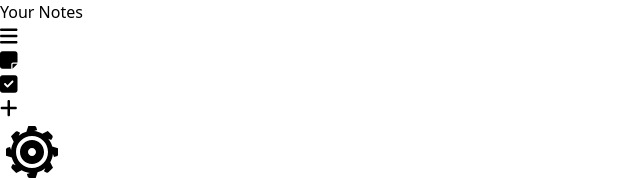
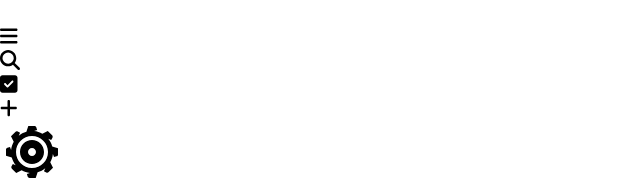
Before and after one commit to md-ward/noty_frontend, a React (Vite) app: page / in a window 1280 px wide. Shown: the top 180 px of the page, without its empty margins (0-640 px from the left). Built offline with nearby package versions, Linux system fonts and the light colour scheme.

Commit message:
added search bar with animation

```diff
--- a/src/global/sideBar.jsx
+++ b/src/global/sideBar.jsx
@@ -1,21 +1,24 @@
 import { FontAwesomeIcon } from '@fortawesome/react-fontawesome';
-import { faStickyNote, faCheckSquare, faBars, faPlus, faExternalLinkAlt, faArrowLeft, faPalette, faFont } from '@fortawesome/free-solid-svg-icons';
-import React, { useLayoutEffect, useState } from 'react';
+import { faCheckSquare, faBars, faPlus, faExternalLinkAlt, faArrowLeft, faFont, faSearch, faClose } from '@fortawesome/free-solid-svg-icons';
+import React, { useLayoutEffect, useRef, useState } from 'react';
 import { useNavigate } from 'react-router-dom';
 import useSidebarStore from './useSidebarStore';
 
 import { gsap } from 'gsap';
 import FontSettings from './widgets/font_settings';
-import ThemeSelector from './widgets/theme_selector';
 import useAuth from '../useAuth';
+import useNotesStore from '../notes_component/stateManagementStores/notesStore';
 const SideBar = ({ setisNewNoteOpen, isNewNoteOpen }) => {
     const { isOpen, toggleSidebar, openSidebar, closeSidebar } = useSidebarStore();
     const [handleSettingChange, sethandleSettingChange] = useState(false);
     const [changeThemAndFont, setchangeThemAndFont] = useState('');
+    const { setShowSearchInput, showSearchInput } = useNotesStore();
 
     const { logout } = useAuth();
 
-    const [appTheme, setappTheme] = useState();
+
+    const searchIconRef = useRef(null);
+
 
     const navigate = useNavigate();
 
@@ -46,6 +49,24 @@ const SideBar = ({ setisNewNoteOpen, isNewNoteOpen }) => {
     };
 
 
+
+    function handleSearchToggle() {
+        setShowSearchInput(!showSearchInput);
+
+        // GSAP animation to rotate search icon
+        const timeline = gsap.timeline();
+        if (showSearchInput) {
+          timeline.to(searchIconRef.current, {
+            rotation: 0,
+            duration: 0.2,
+          });
+        } else {
+          timeline.to(searchIconRef.current, {
+            rotation: 180,
+            duration: 0.2,
+          });
+        }
+      }
 
     function handleSettingsToggle() {
         const timeline = gsap.timeline();
@@ -94,14 +115,7 @@ const SideBar = ({ setisNewNoteOpen, isNewNoteOpen }) => {
     // ! buttons style
     const iconsStyles = 'relative flex items-center justify-center rounded-full w-10 h-10 bg-white bg-opacity-50 text-indigo-900 shadow-md hover:bg-opacity-75  duration-200 ease-in-out cursor-pointer';
 
-    // ? app theme ......
-    function onSelectTheme(theme) {
 
-        setappTheme(theme['primaryColor'])
-        document.body.style.backgroundColor = appTheme;
-
-
-    }
 
     return (
         <div
@@ -131,9 +145,15 @@ const SideBar = ({ setisNewNoteOpen, isNewNoteOpen }) => {
                 id="menue_items"
             >
                 {/* Sticky Note icon */}
-                <div className={iconsStyles}>
+
+                <div className={iconsStyles}
+                    onClick={handleSearchToggle}
+                    ref={searchIconRef}
+
+                >
                     <FontAwesomeIcon
-                        icon={faStickyNote}
+
+                        icon={!showSearchInput?faSearch:faClose}
                         size="lg"
                         className="text-indigo-900"
                     />
--- a/src/notes_component/stateManagementStores/notesStore.js
+++ b/src/notes_component/stateManagementStores/notesStore.js
@@ -8,29 +8,52 @@ import {
 
 const useNotesStore = create((set) => ({
 
+    // ! adding a new note ............
     noteColor: '#34D399',
-    setNoteColor: (state) => { set({ noteColor: state }) },
+    setNoteColor: (state) => set({ noteColor: state }),
 
     title: '',
-    setTitle: (state) => { set({ title: state }) },
+    setTitle: (state) => set({ title: state }),
 
     text: '',
-    setText: (state) => { set({ text: state }) },
+    setText: (state) => set({ text: state }),
 
     AddTag: false,
-    setAddTag: (state) => { set({ AddTag: state }) },
+    setAddTag: (state) => set({ AddTag: state }),
     tags: [],
-    setTags: (state) => { set({ tags: state }) }
-    ,
+    setTags: (state) => set((prevState) => ({ tags: [...prevState.tags, state] })),
     tagInput: '',
-    setTagInput: (state) => { set({ tagInput: state }) },
+    setTagInput: (state) => set({ tagInput: state }),
 
 
+
+    //? notes and pagenation
     notes: [],
+
+    currentPage: 1,
+    totalPages: 0,
+    totalItems: 0,
+
+    // ! seach functionality ...............
+
+    showSearchInput: false,
+    setShowSearchInput: (state) => set({ showSearchInput: state }),
+    searchQuery: '',
+    setSearchQuery: (state) => set({ searchQuery: state }),
+
+
+
     fetchNotes: async () => {
         try {
-            const notesList = await getAllNotes();
-            set({ notes: notesList });
+            const { notesList, currentPage, totalPages, totalItems } = await getAllNotes(
+                useNotesStore.getState().currentPage
+            );
+            set({
+                notes: notesList,
+                currentPage,
+                totalPages,
+                totalItems,
+            });
         } catch (error) {
             console.error(error);
             // Handle error display or other actions
@@ -42,6 +65,7 @@ const useNotesStore = create((set) => ({
             const addedNote = await addNoteAPI(newNote);
             set((state) => ({
                 notes: [...state.notes, addedNote],
+                totalItems: state.totalItems + 1, // Increment totalItems by 1
             }));
         } catch (error) {
             console.error(error);
@@ -54,6 +78,7 @@ const useNotesStore = create((set) => ({
             await deleteNoteAPI(noteId);
             set((state) => ({
                 notes: state.notes.filter((note) => note._id !== noteId),
+                totalItems: state.totalItems - 1, // Decrement totalItems by 1
             }));
         } catch (error) {
             console.error(error);
@@ -74,6 +99,21 @@ const useNotesStore = create((set) => ({
             // Handle error display or other actions
         }
     },
+    setCurrentPage: async (page) => {
+        try {
+            set({ currentPage: page });
+            const { notesList, totalPages, totalItems } = await getAllNotes(page);
+            console.warn(totalItems, totalPages, notesList)
+            set({
+                notes: notesList,
+                totalPages,
+                totalItems,
+            });
+        } catch (error) {
+            console.error(error);
+            // Handle error display or other actions
+        }
+    },
 }));
 
 export default useNotesStore;
--- a/src/notes_component/view/main_content_page.jsx
+++ b/src/notes_component/view/main_content_page.jsx
@@ -1,15 +1,15 @@
-import React, { useEffect, useState } from 'react';
+import React, { useEffect, useRef } from 'react';
 import { FontAwesomeIcon } from '@fortawesome/react-fontawesome';
 import { faChevronLeft, faChevronRight } from '@fortawesome/free-solid-svg-icons';
+import { gsap } from 'gsap';
 import NoteCard from '../widgets/note_card';
 import useNotesStore from '../stateManagementStores/notesStore';
 import useSidebarStore from '../../global/useSidebarStore';
 
 const MainContent = () => {
-  const { notes, fetchNotes, deleteNote } = useNotesStore();
-  const [currentPage, setCurrentPage] = useState(1);
-  const { isOpen } = useSidebarStore()
-
+  const { notes, fetchNotes, deleteNote, currentPage, totalPages, setCurrentPage, showSearchInput, setSearchQuery, searchQuery } = useNotesStore();
+  const { isOpen } = useSidebarStore();
+  const searchInputRef = useRef(null);
 
   useEffect(() => {
     fetchNotes();
@@ -24,16 +24,6 @@ const MainContent = () => {
     }
   };
 
-  const notesPerPage = 12;
-  const totalPages = Math.ceil(notes.length / notesPerPage);
-
-  // Function to slice the notes array based on the current page
-  const getPageNotes = (page) => {
-    const startIndex = (page - 1) * notesPerPage;
-    const endIndex = startIndex + notesPerPage;
-    return notes.slice(startIndex, endIndex);
-  };
-
   const handleNextPage = () => {
     if (currentPage < totalPages) {
       setCurrentPage(currentPage + 1);
@@ -46,28 +36,95 @@ const MainContent = () => {
     }
   };
 
+  //! Controlling Search Functionality..........
+
+  const handleSearchInputChange = (event) => {
+    setSearchQuery(event.target.value);
+  };
+
+  const handleSearch = async () => {
+    if (searchQuery.trim() !== '') {
+      // Perform search logic
+      try {
+        const { notesList, currentPage, totalPages, totalItems } = await searchNotes(searchQuery);
+        set({
+          notes: notesList,
+          currentPage,
+          totalPages,
+          totalItems,
+        });
+      } catch (error) {
+        console.error(error);
+        // Handle error display or other actions
+      }
+    } else {
+      // If search query is empty, fetch all notes
+      fetchNotes();
+    }
+  };
+
+
+  // ? search animation........
+  useEffect(() => {
+    // GSAP animation for search input
+    const animationDuration = 0.4;
+
+    if (showSearchInput) {
+      gsap.to(searchInputRef.current, {
+        width: '350',
+        duration: animationDuration,
+      });
+    } else {
+      gsap.to(searchInputRef.current, {
+        width: 0,
+        duration: animationDuration,
+        onComplete: () => {
+          setSearchQuery('');
+          searchInputRef.current.classList.add('hidden'); // Add the "hidden" class when animation is complete
+        },
+      });
+    }
+  }, [showSearchInput]);
+
+  useEffect(() => {
+    // Remove the "hidden" class when search input is shown
+    if (showSearchInput) {
+      searchInputRef.current.classList.remove('hidden');
+    }
+  }, [showSearchInput]);
+
+
   return (
-    <div
+    <div className={`sm:col-span-11 ${isOpen ? 'col-span-10' : 'col-span-12'}   p-1 sm:p-4 relative overflow-y-auto h-screen custom-scrollbar`}>
 
-      className={` sm:col-span-11 ${isOpen ? 'col-span-10' : 'col-span-12'} justify-center p-1 sm:p-4  relative overflow-y-auto h-screen custom-scrollbar`}>
-      <h2
-        className="text-lg sm:text-xl  font-bold mb-4 w-full text-center  border-b-2 text-dark-blue ">Your Notes</h2>
-      <div className="grid sm:grid-cols-2 md:grid-cols-3 lg:grid-cols-4  gap-10">
-        {getPageNotes(currentPage).map((note) => (
+
+      <span className='w-full  flex justify-end'>
+        <input
+          ref={searchInputRef}
+          type="search"
+          placeholder='Search notes'
+          className=" m-2 px-4 py-2 border border-indigo-800 focus:border-gray-300 rounded-lg focus:outline-none focus:ring-2 focus:ring-indigo-500"
+          onChange={handleSearchInputChange}
+        />
+      </span>
+
+
+      <div className="grid sm:grid-cols-2 md:grid-cols-3 lg:grid-cols-4 gap-10">
+        {notes.map((note) => (
           <NoteCard key={note._id} note={note} onDeleteNote={handleDeleteNote} />
         ))}
       </div>
       {totalPages > 1 && (
-        <div className="mt-4 flex justify-center gap-11 fixed w-full bottom-1">
+        <div className="mt-4 flex justify-center gap-7 fixed bottom-1 left-0 right-0">
           <button
-            className="bg-blue-500 hover:bg-blue-700 text-white font-bold py-2 px-4 rounded mr-2"
+            className="bg-blue-500 hover:bg-blue-700 text-white font-bold py-2 px-4 rounded-full mr-2"
             onClick={handlePreviousPage}
             disabled={currentPage === 1}
           >
             <FontAwesomeIcon icon={faChevronLeft} />
           </button>
           <button
-            className="bg-blue-500  hover:bg-blue-700 text-white font-bold py-2 px-4 rounded"
+            className="bg-blue-500 hover:bg-blue-700 text-white font-bold py-2 px-4 rounded-full"
             onClick={handleNextPage}
             disabled={currentPage === totalPages}
           >
--- a/src/notes_component/widgets/new_note.jsx
+++ b/src/notes_component/widgets/new_note.jsx
@@ -19,6 +19,7 @@ const NewNoteDialog = ({ setisNewNoteOpen, oldNoteData, isNoteUpdate }) => {
     '#3B82F6'
   ];
 
+  // ! animation
   useEffect(() => {
     const tl = gsap.timeline({ paused: true });
     tl.fromTo(
@@ -80,7 +81,7 @@ const NewNoteDialog = ({ setisNewNoteOpen, oldNoteData, isNoteUpdate }) => {
   };
   const handleAddTag = () => {
     if (tagInput.trim() !== '') {
-      setTags((prevTags) => [...prevTags, tagInput.trim()]);
+      setTags(tagInput);
       setTagInput('');
     }
   };
```
Also changed, not shown: src/notes_component/controller/notes_contorllers.js (+14 -7 lines), src/notes_component/view/notes_page.jsx (+1 -15 lines).
